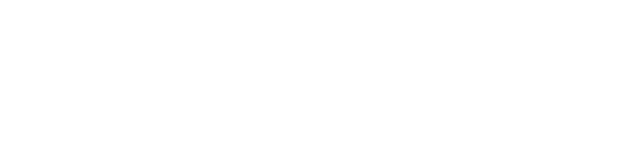
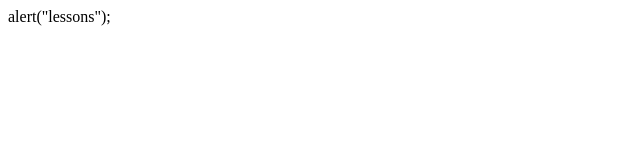
Before and after one commit to Daltima/GLO_JS_based, a plain HTML site: page index.html in a window 1280 px wide. Shown: the whole page, without its empty margins (0-640 px from the left). Drawn offline with Linux system fonts and the light colour scheme.

Commit message:
Добавила надпись алерт в индесе

```diff
--- a/index.html
+++ b/index.html
@@ -9,7 +9,7 @@
 
     </head>
     <body>
-
+        alert("lessons");
         <script src="script.js" async defer></script>
 
     </body>
```
